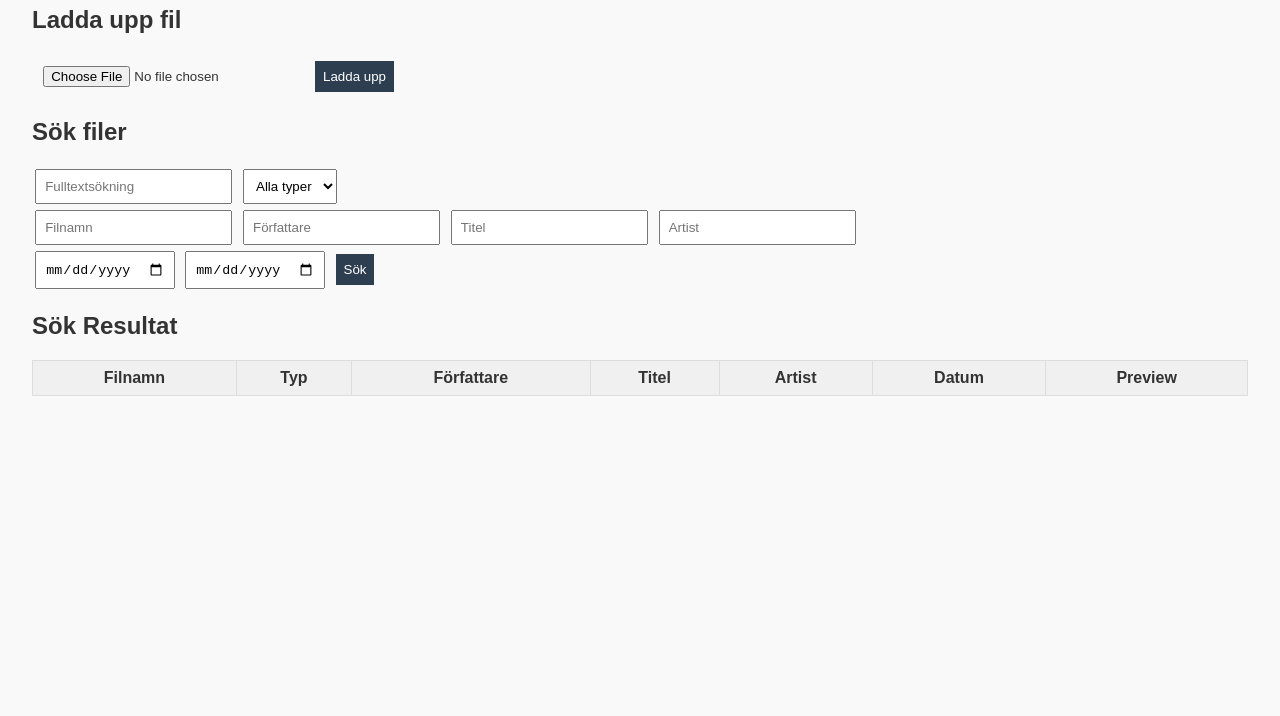
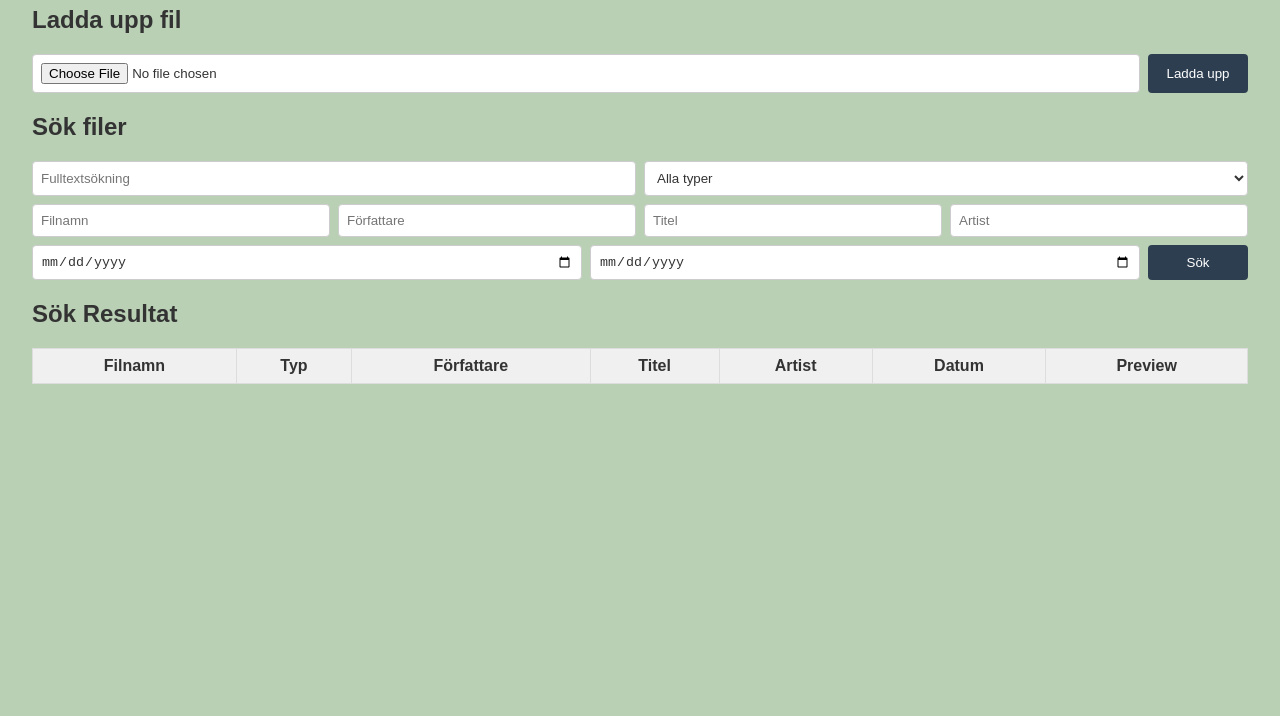
Before and after one commit to hannasjogren/metadata, a website: page frontend/public/index.html in a window 1280 px wide. Shown: the part 84-800 px from the top of the page. Drawn offline with Linux system fonts and the light colour scheme; files whose address does not match are found by name.

Commit message:
style.css

```diff
--- a/frontend/public/style.css
+++ b/frontend/public/style.css
@@ -1,22 +1,44 @@
 body {
   font-family: Arial, sans-serif;
   margin: 2rem;
-  background: #f9f9f9;
+  background: #b9d0b5;
   color: #333;
 }
 
 h1 {
   text-align: center;
-  color: #2c3e50;
+  color: #2c503c;
 }
 
 form {
   margin-bottom: 1rem;
 }
 
+.form-row {
+  display: flex;
+  flex-wrap: wrap;
+  gap: 0.5rem;
+  margin-bottom: 0.5rem;
+}
+
 input, select, button {
   padding: 0.5rem;
-  margin: 0.2rem;
+  border: 1px solid #ccc;
+  border-radius: 4px;
+  background: #fff;
+  color: #333;
+  flex: 1;
+  min-width: 150px;
+}
+
+input[type="file"] {
+  padding: 0.5rem;
+  border: 1px solid #ccc;
+  background: #fff;
+  color: #333;
+  border-radius: 4px;
+  flex: 1;
+  min-width: 200px;
 }
 
 button {
@@ -24,6 +46,8 @@ button {
   color: #fff;
   border: none;
   cursor: pointer;
+  flex: none;
+  min-width: 100px;
 }
 
 button:hover {
```
